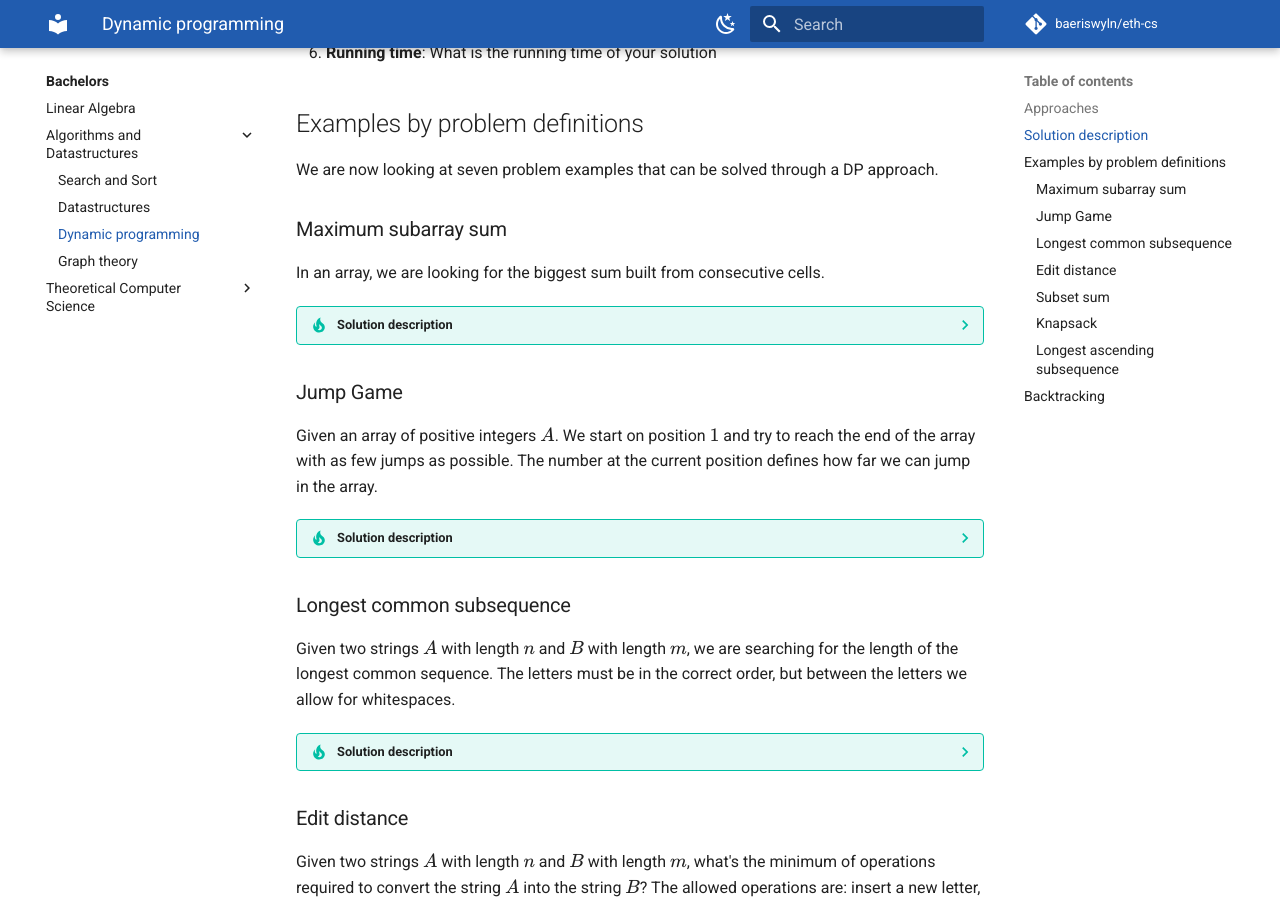
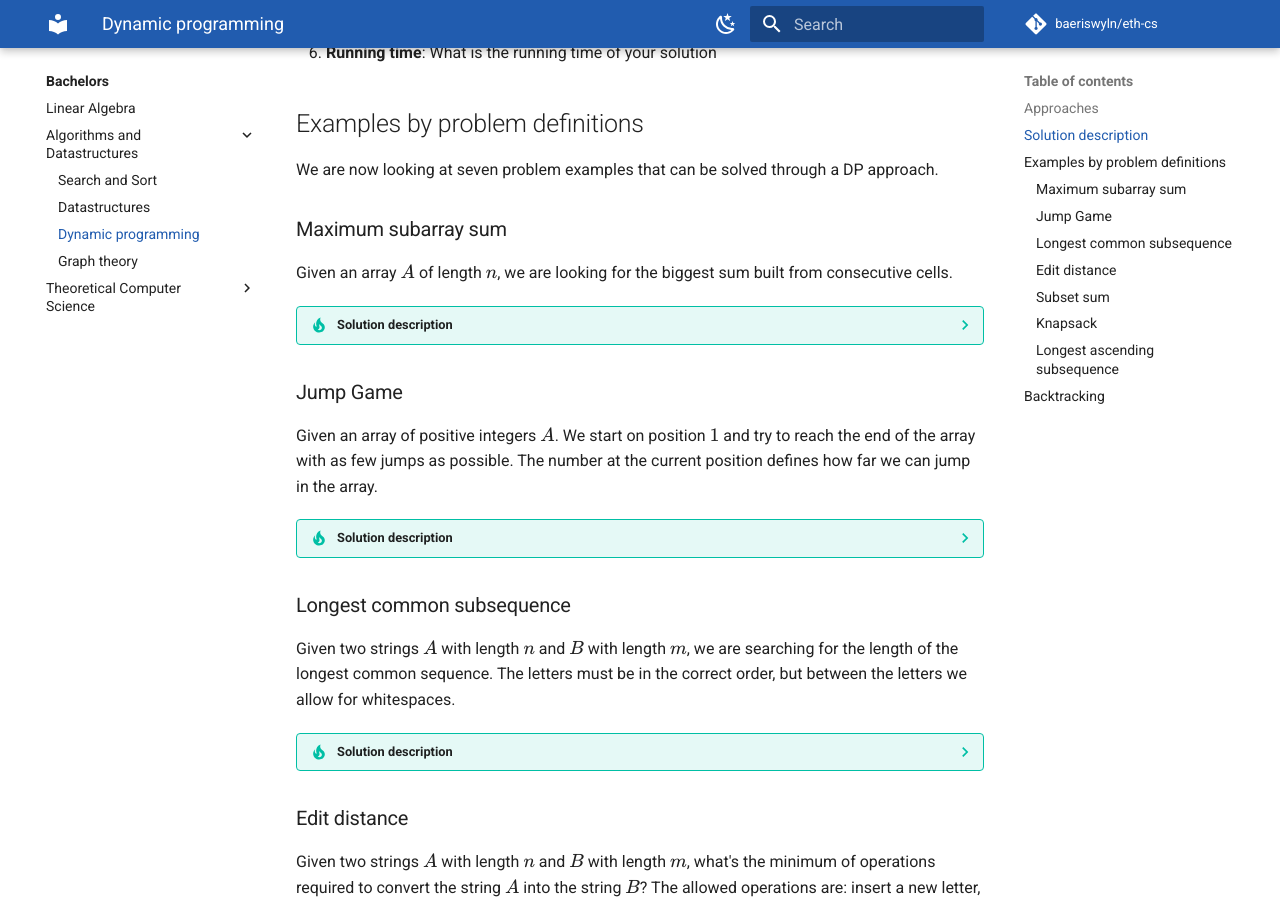
Before and after one commit to baeriswyln/eth-cs, an MkDocs documentation site: the page built from docs/bachelors/ads/dynamic-programming.md, in a window 1280 px wide and 900 px high, scrolled down 1267 px. Built offline with MkDocs 1.6.1 and Material for MkDocs 9.7.7, drawn with Linux system fonts in a browser that asks for light colours; comment, search, counter and statistics services are not loaded.

Commit message:
:memo: fix typos

```diff
--- a/docs/bachelors/ads/dynamic-programming.md
+++ b/docs/bachelors/ads/dynamic-programming.md
@@ -91,7 +91,7 @@
 
 ### Maximum subarray sum
 
-In an array, we are looking for the biggest sum built from consecutive cells.
+Given an array $A$ of length $n$, we are looking for the biggest sum built from consecutive cells.
 
 ??? tip "Solution description"
 
@@ -242,7 +242,7 @@
         - BC: $DP[1][1] = A[1]$, $DP[1][j>1] = \infty$
         - $DP[i-1][j-1] < A[i] < DP[i-1][j]$ ($A[i]$ can be used, and it is better than the previous minimum for this
           length): $DP[i][j] = A[i]$
-        - Otherwise: $DP[i][j] = DP[i-1][j]
+        - Otherwise: $DP[i][j] = DP[i-1][j]$
     4. **Calculation order**: bottom-up
     5. **Extracting the solution**: $DP[n][j]$ where $j$ is the largest value for which $DP[n][j] \neq \infty$
     6. **Running time**: $O(n^2)$
```
Also changed, not shown: other parts of docs/bachelors/ads/dynamic-programming.md (+2 -2 lines).
